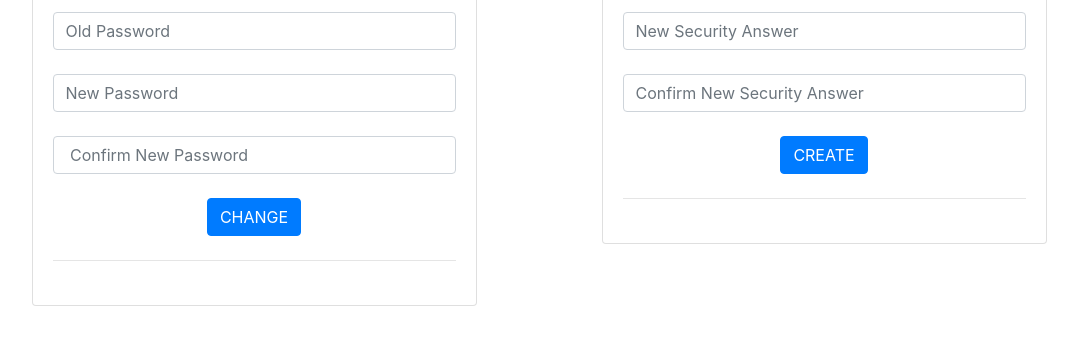
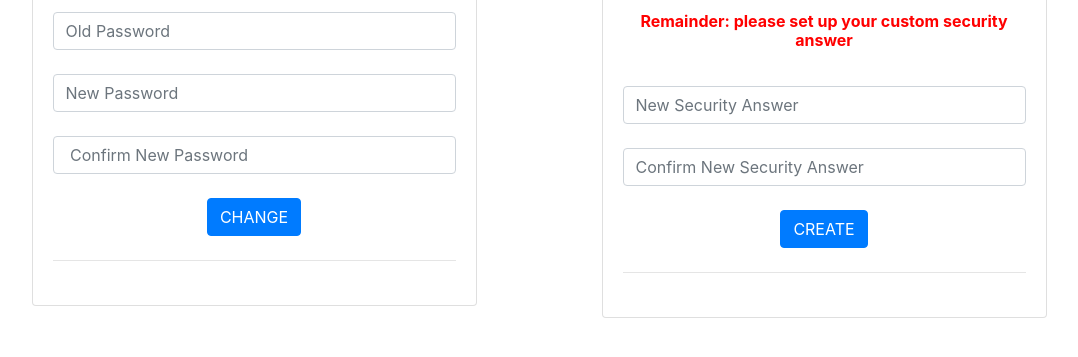
Before and after one commit to alphonseyang/ECE1779, a Python web app: template A1/app/templates/user/profile.html in a window 1280 px wide. Shown: the part 158-515 px from the top of the page, without its empty margins (101-1179 px from the left). Run offline with Jinja, Linux system fonts and the light colour scheme; the template is opened without the code that fills it, so the values that code supplies are empty; some libraries are stand-ins or nearby versions.

Commit message:
UI minor fix

```diff
--- a/A1/app/templates/base.html
+++ b/A1/app/templates/base.html
@@ -18,7 +18,7 @@
             <div class="collapse navbar-collapse" id="navbarNav">
                 <ul class="nav navbar-nav">
                     <li class="nav-item">
-                        <a href="/detection" class="nav-link">Detection</a>
+                        <a href={{url_for('detection.detect')}} class="nav-link">Detection</a>
                     </li>
                     <li class="nav-item">
                         {% if g.user[2] == "admin" %}
--- a/A1/app/templates/user/profile.html
+++ b/A1/app/templates/user/profile.html
@@ -49,14 +49,16 @@
                 <div class="card-body">
                     <h6 class="card-title text-center">Security Questions: What is your Date of Birth?</h6>
                     <form class="form-signin" method="post" action="{{ '/user/{}'.format(username) }}">
-                        {%if security_answer %}
                         <div class="form-label-group">
+                            {%if security_answer %}
                             <input type="password" id="oldsecurityAnswer" class="form-control"
                                    placeholder="Old Security Answer" name="old_securityAnswer"
                                    required>
+                            {% else %}
+                            <h6 class="card-title text-center" style="font-weight: bold; color: red;">Remainder: please set up your custom security answer</h6>
+                            {% endif %}
                             <br>
                         </div>
-                        {% endif %}
                         <div class="form-label-group">
                             <input type="password" id="newsecurityAnswer" class="form-control"
                                    placeholder="New Security Answer" name="new_securityAnswer"
```
